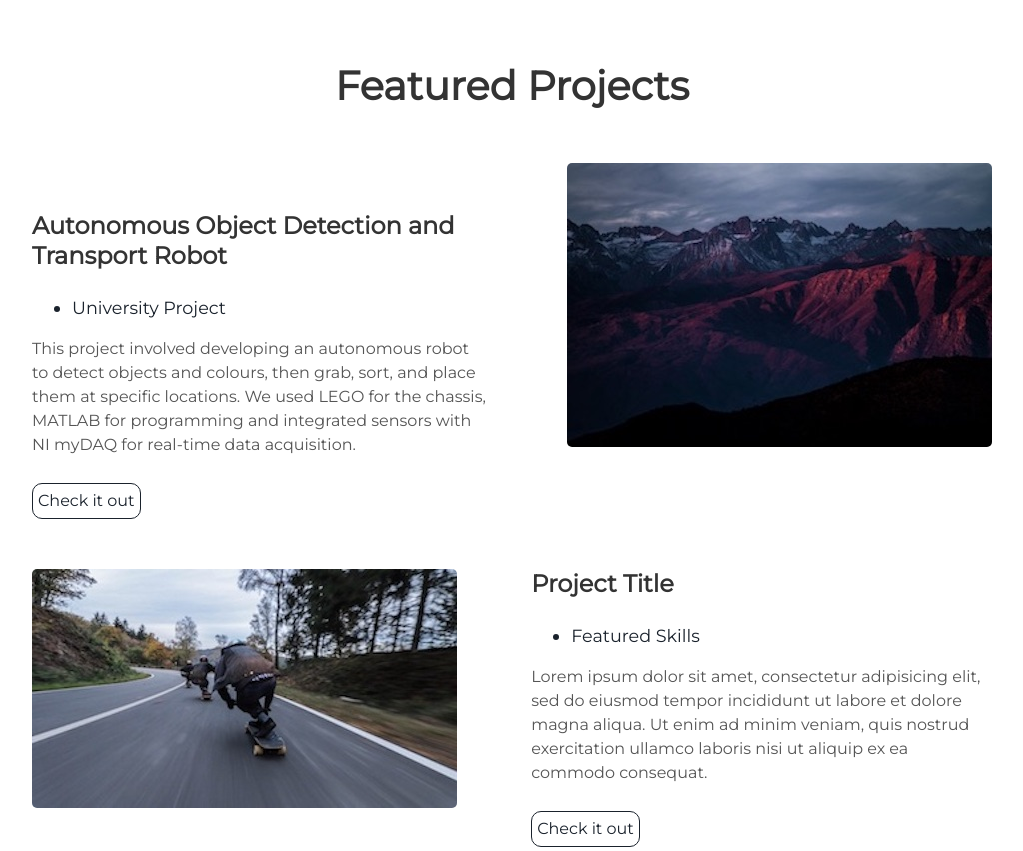
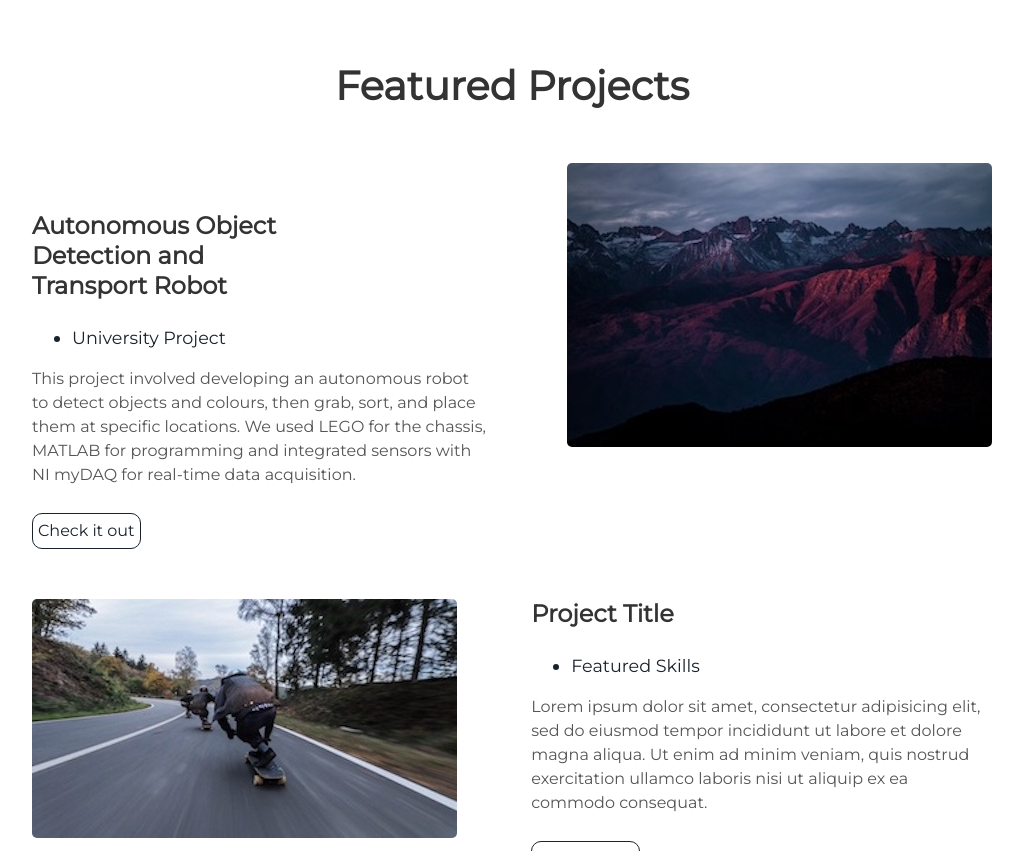
Before and after one commit to git-REX/git-rex.github.io, a Jekyll site: the page built from index.html, in a window 1280 px wide and 900 px high, scrolled down 1607 px, cut to the strip 49-900 px from the top of the window. Shown: the whole strip, without its empty margins (128-1151 px from the left). Built offline with Jekyll 4.4.1, drawn with Linux system fonts in a browser that asks for light colours.

```diff
--- a/_includes/projects.html
+++ b/_includes/projects.html
@@ -6,7 +6,7 @@
     <img alt="mountains" src="{{ "/assets/img/mountains.jpg" | prepend: site.baseurl }}" />
   </div>
   <div class="contents">
-    <h3> Autonomous Object Detection and Transport Robot </h3>
+    <h3> Autonomous Object <br> Detection and <br> Transport Robot </h3>
     <ul>
       <li> University Project</li>
     </ul>
```
